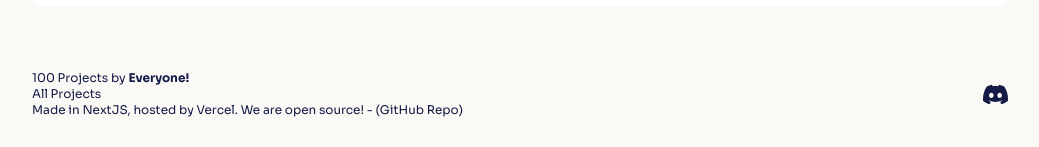
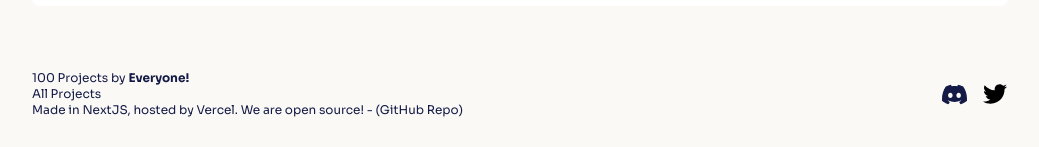
Before and after one commit to CharlieSay/100-projects-web, a Next.js app: page / in a window 1280 px wide. Shown: the part 1598-1745 px from the top of the page, without its empty margins (120-1159 px from the left). Built offline with nearby package versions, Linux system fonts and the light colour scheme.

Commit message:
:lipstick: feat: social media twitter to footer

```diff
--- a/src/components/layout/footer.tsx
+++ b/src/components/layout/footer.tsx
@@ -2,7 +2,7 @@
 
 const Footer = () => {
   return (
-    <footer className="mt-16 pb-8 flex justify-between align-middle">
+    <footer className="mt-16 pb-8 flex flex-col md:flex-row justify-between align-middle">
       <section>
         <p className="text-xs text-lightMode-text dark:text-darkMode-text">
           100 Projects by{" "}
@@ -39,7 +39,8 @@
           </a>
         </p>
       </section>
-      <Link className="mt-3" href="https://discord.gg/ePXzKzQ7GZ">
+      <section className="mt-3 md:grid gap-1 md:gap-4 md:grid-cols-2">
+        <Link href="https://discord.gg/ePXzKzQ7GZ">
           <svg
             xmlns="http://www.w3.org/2000/svg"
             width="25px"
@@ -54,6 +55,17 @@
             </g>
           </svg>
         </Link>
+        <Link href="https://twitter.com/100Projects_">
+          <svg
+            xmlns="http://www.w3.org/2000/svg"
+            width="24"
+            height="24"
+            viewBox="0 0 24 24"
+          >
+            <path d="M24 4.557c-.883.392-1.832.656-2.828.775 1.017-.609 1.798-1.574 2.165-2.724-.951.564-2.005.974-3.127 1.195-.897-.957-2.178-1.555-3.594-1.555-3.179 0-5.515 2.966-4.797 6.045-4.091-.205-7.719-2.165-10.148-5.144-1.29 2.213-.669 5.108 1.523 6.574-.806-.026-1.566-.247-2.229-.616-.054 2.281 1.581 4.415 3.949 4.89-.693.188-1.452.232-2.224.084.626 1.956 2.444 3.379 4.6 3.419-2.07 1.623-4.678 2.348-7.29 2.04 2.179 1.397 4.768 2.212 7.548 2.212 9.142 0 14.307-7.721 13.995-14.646.962-.695 1.797-1.562 2.457-2.549z" />
+          </svg>
+        </Link>
+      </section>
     </footer>
   );
 };
```
Lines whose indentation alone changed are shown as unchanged.
